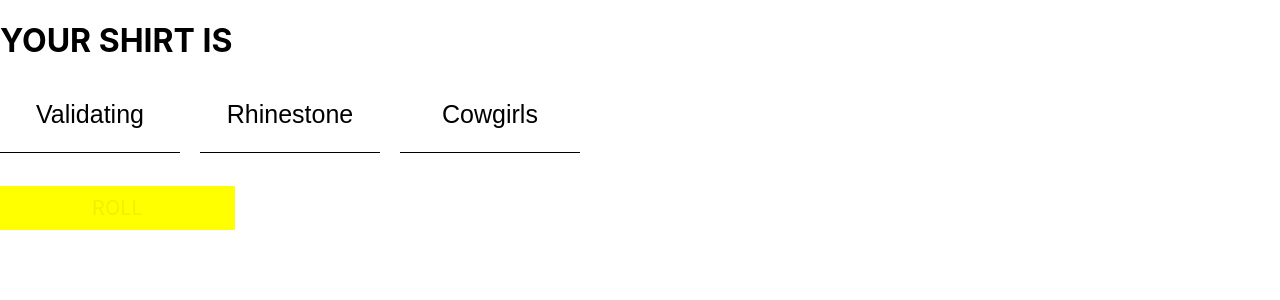
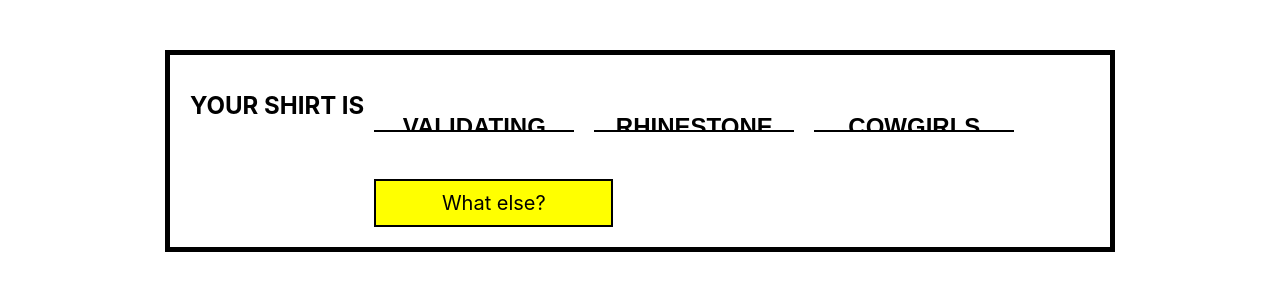
Before and after one commit to adriencyberspace/react-madlib-slot-machine, a React (Create React App) app: page / in a window 1280 px wide. Shown: the top 300 px of the page. Built offline with nearby package versions, Linux system fonts and the light colour scheme.

Commit message:
minimal styling

```diff
--- a/src/App.css
+++ b/src/App.css
@@ -1,27 +1,41 @@
 .App {
-  font-family: sans-serif;
   text-align: center;
+}
+
+h1 {
+  text-transform: uppercase;
+  font-size: 24px;
+}
+
+.main-flex {
+  display: flex;
+  border: 5px solid black;
+  width: 900px;
+  padding: 20px;
+  margin: 50px auto;
+}
+
+.slot-machine {
+  margin-left: 10px;
+  margin-top: 0px;
 }
 
 .slot {
   position: relative;
   display: inline-block;
   height: 100px;
-  width: 200px;
+  width: 220px;
 }
 
 section {
   position: absolute;
-  width: 180px;
-  height: 70px;
+  width: 200px;
+  height: 55px;
   overflow: hidden;
-
-
-  border-bottom: 1px solid black;
   color: black;
+  border-bottom: 2px solid black;
   font-family: sans-serif;
   text-align: center;
-  font-size: 25px;
   line-height: 60px;
   cursor: default;
 }
@@ -38,14 +52,11 @@ section {
   width: 215px;
   cursor: pointer;
   background-color: yellow;
+  border: 2px solid black;
   padding: 10px;
   text-align: center;
   font-size: 20px;
 
-}
-
-.rolling {
-  animation: blinkingText 1.2s infinite;
 }
 
 @keyframes blinkingText {
--- a/src/App.js
+++ b/src/App.js
@@ -4,8 +4,10 @@ import MadlibSlotMachine from './MadlibSlotMachine';
 function App() {
   return (
     <>
-      <h1>YOUR SHIRT IS</h1>
-      <MadlibSlotMachine />
+      <div className="main-flex">
+        <h1>YOUR SHIRT IS</h1>
+        <MadlibSlotMachine />
+      </div>
     </>
   );
 }
--- a/src/MadlibSlotMachine.js
+++ b/src/MadlibSlotMachine.js
@@ -40,7 +40,7 @@ const MadlibSlotMachine = () => {
       "Literary",
       "Indigo",
       "Bootleg",
-      "Abdominal",
+      "an Era of",
       "Discount",
       "Second Wave",
       "Hypnotic",
@@ -109,13 +109,13 @@ const MadlibSlotMachine = () => {
   };
 
   return (
-      <div className="SlotMachine">
+      <div className="slot-machine">
         <div className="slot">
           <section>
             <div className="container" ref={slotRef[0]}>
               {verbs.map((verb, i) => (
                 <div key={i}>
-                  <span>{verb}</span>
+                  <h1>{verb}</h1>
                 </div>
               ))}
             </div>
@@ -126,7 +126,7 @@ const MadlibSlotMachine = () => {
             <div className="container" ref={slotRef[1]}>
               {adjectives.map(adjective => (
                 <div>
-                  <span>{adjective}</span>
+                  <h1>{adjective}</h1>
                 </div>
               ))}
             </div>
@@ -137,7 +137,7 @@ const MadlibSlotMachine = () => {
             <div className="container" ref={slotRef[2]}>
               {nouns.map(noun => (
                 <div>
-                  <span>{noun}</span>
+                  <h1>{noun}</h1>
                 </div>
               ))}
             </div>
@@ -147,7 +147,7 @@ const MadlibSlotMachine = () => {
           className={!rolling ? "roll rolling" : "roll"}
           onClick={!rolling && roll}
           disabled={rolling}>
-          {rolling ? "Rolling..." : "ROLL"}
+          {rolling ? "Finding out..." : "What else?"}
         </div>
       </div>
     );
```
